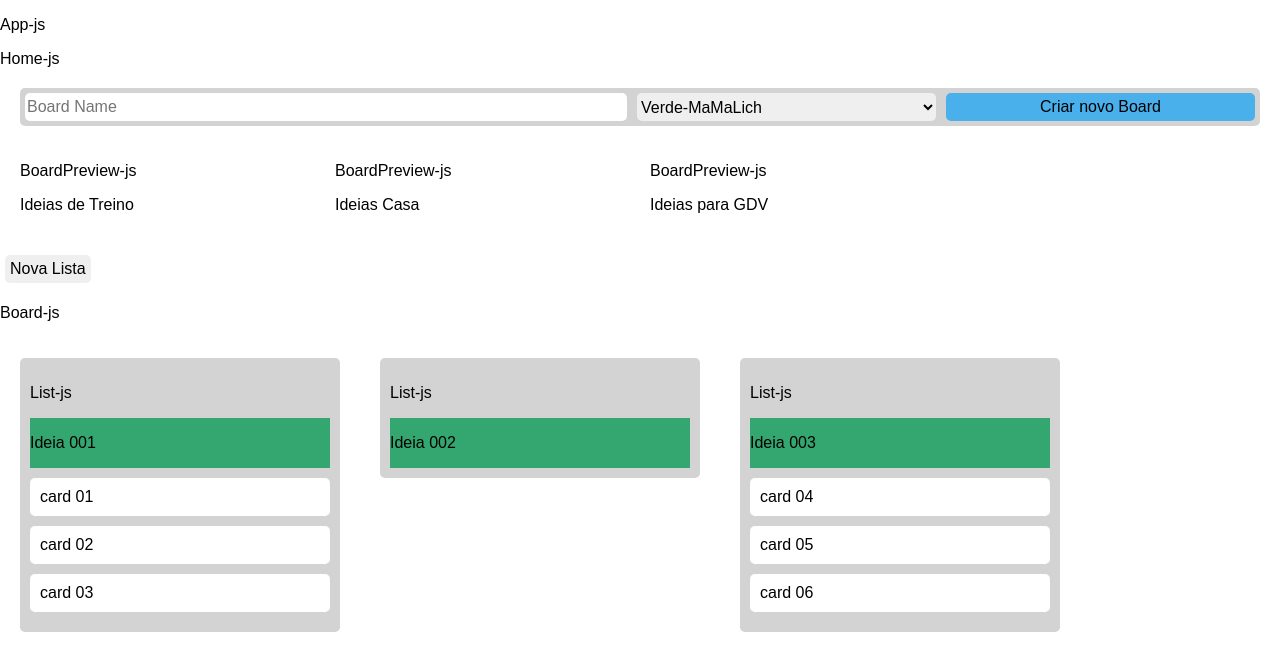
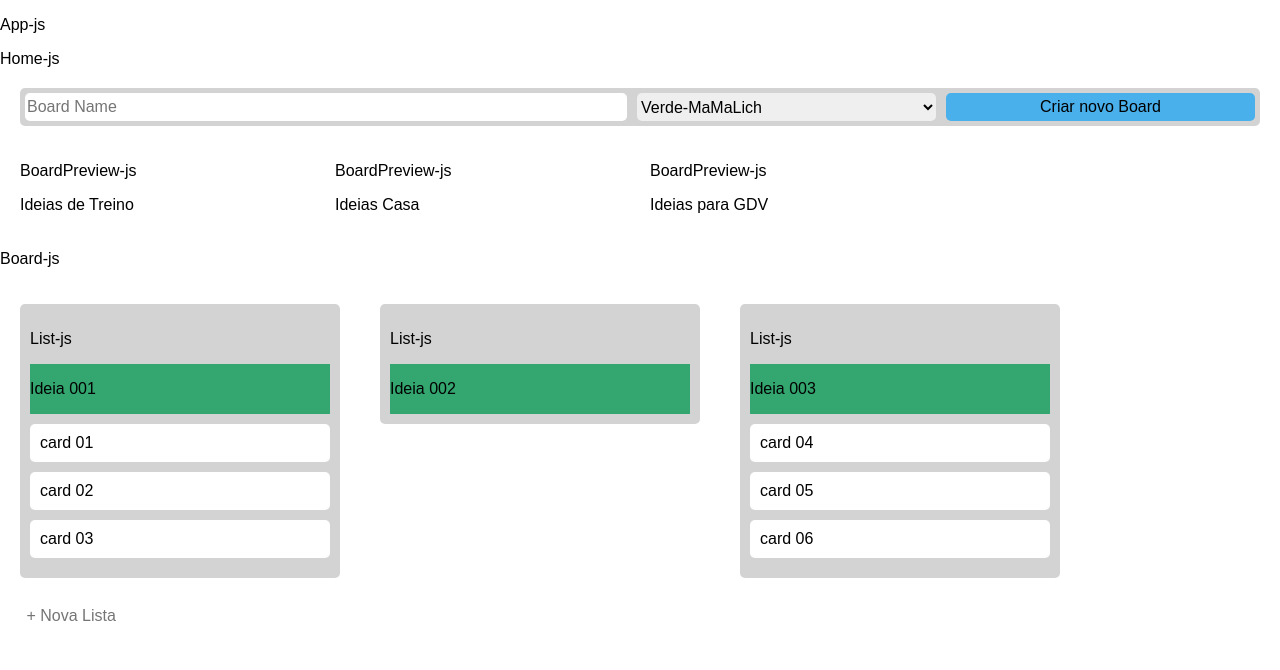
Before and after one commit to mamalich/react-trello, a React (Create React App) app: page / in a window 1280 px wide. Shown: the top 670 px of the page. Built offline with nearby package versions, Linux system fonts and the light colour scheme.

Commit message:
Uncontrolled components and refs

```diff
--- a/src/components/Board.js
+++ b/src/components/Board.js
@@ -9,20 +9,25 @@ class Board extends React.Component{
     componentDidMount(){
         this.setState({currentLists: data.lists})
     }
-    creatyeNewList = () => {
+    addBoardtitleinput = React.createRef()
+    creatyeNewList = (e) => {
+        e.preventDefault()
         const list = {
             id: Math.random(),
-            title: "Novo Item da Lista",
+            title: this.addBoardtitleinput.current.value,
             board: 2226,
             cards: [],
             createdAt: new Date()
         }
-        this.setState({currentLists: [...this.state.currentLists, list]})
+        if (list.title) {
+            this.setState({currentLists: [...this.state.currentLists, list]})
+        }
+        this.addBoardtitleinput.current.value = ''
     }
     render(){
         return(
+        <div className="lists-wrapper">
             <div className="lists-wrapper">
-                <button onClick={this.creatyeNewList}>Nova Lista</button>
                 <p>Board-js</p>
                 {Object.keys(this.state.currentLists).map(
                     key => (
@@ -33,6 +38,14 @@ class Board extends React.Component{
                     )
                 )}
             </div>
+            <form onSubmit={this.creatyeNewList} className="new-list-wrapper">
+                <input
+                name="boardNewListName"
+                type="text"
+                placeholder=" + Nova Lista"
+                ref={this.addBoardtitleinput} />
+            </form>
+        </div>
         )
     }
 }
```
